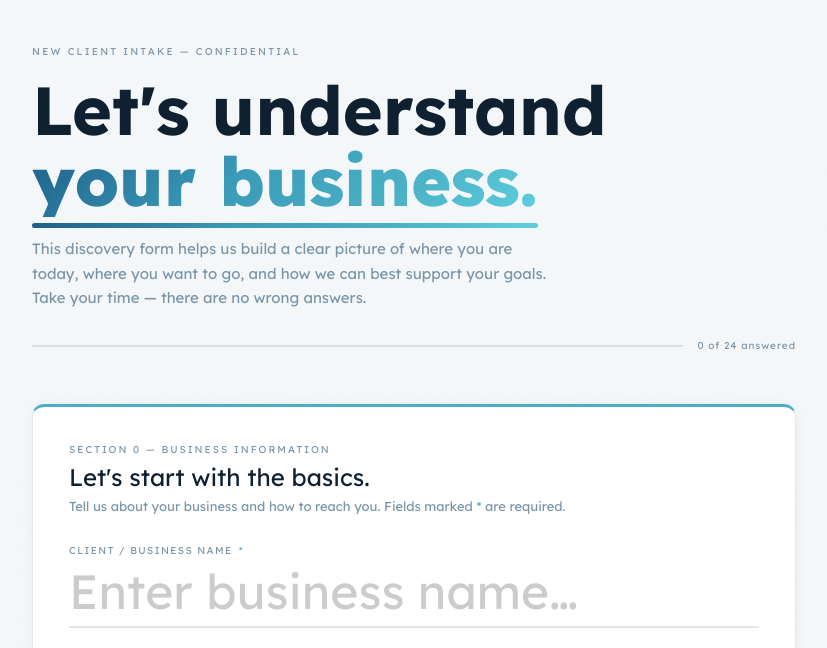
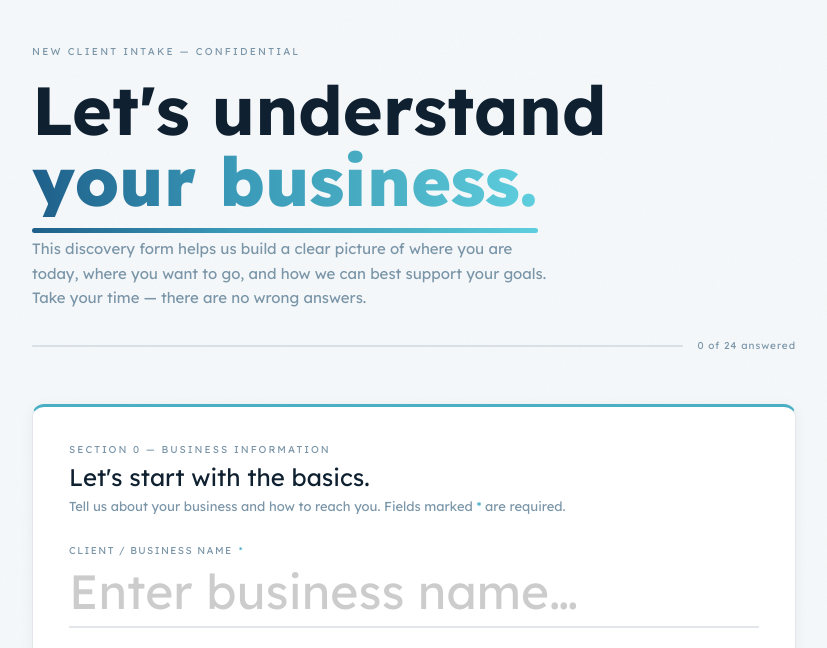
Before and after one commit to MUSO-VENTURES/website, a plain HTML site: page discovery.html in a window 1280 px wide. Shown: the part 152-800 px from the top of the page, without its empty margins (226-1053 px from the left). Drawn offline with Linux system fonts and the light colour scheme.

Commit message:
Fix gradient descender color and lower underline 5px
Switch hero text gradient to left-to-right so the y descender matches
the rest of the letterform. Drop underline to -16px to clear descenders.

Co-Authored-By: Claude Sonnet 4.6 <noreply@anthropic.com>

```diff
--- a/discovery.html
+++ b/discovery.html
@@ -139,7 +139,7 @@ body::before {
 .hw-grad {
   position: absolute;
   left: 0; top: 0;
-  background: var(--grad-brand);
+  background: linear-gradient(to right, #1E5F8A 0%, #3A9AB8 40%, #4AAFC4 70%, #5ECFDE 100%);
   -webkit-background-clip: text;
   -webkit-text-fill-color: transparent;
   background-clip: text;
@@ -153,7 +153,7 @@ body::before {
 .hero-title em::after {
   content: '';
   position: absolute;
-  bottom: -11px;
+  bottom: -16px;
   left: 0;
   width: 0;
   height: 5px;
```
